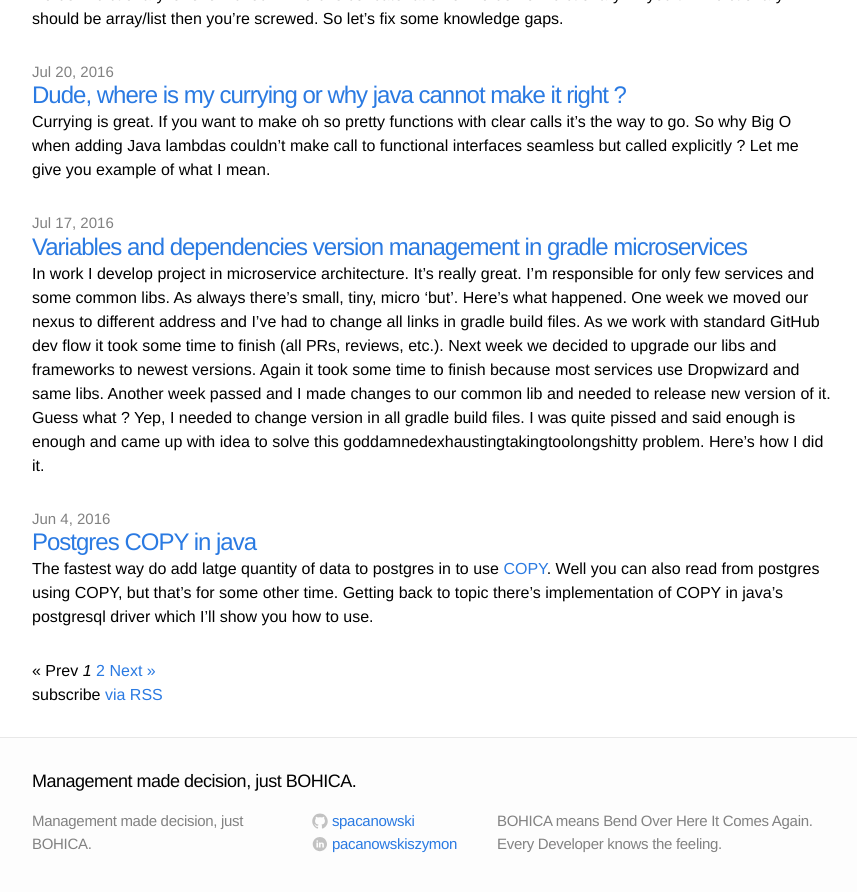
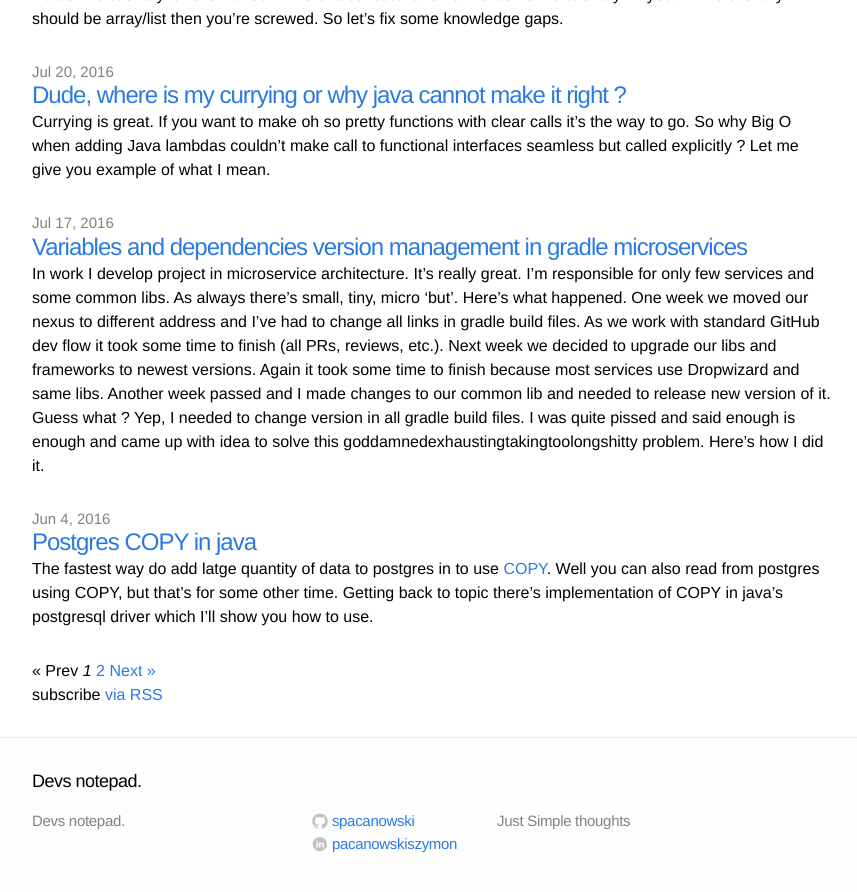
Before and after one commit to spacanowski/spacanowski.github.io, a Jekyll site: the page built from index.html, in a window 1280 px wide and 900 px high, scrolled down 608 px. Shown: the top 892 px of the window, without its empty margins (208-1065 px from the left). Built offline with Jekyll 4.4.1, drawn with Linux system fonts in a browser that asks for light colours; the list of posts is cut into pages by our own code; some of the changed text lies outside the part shown.

Commit message:
Update _config.yml

```diff
--- a/_config.yml
+++ b/_config.yml
@@ -1,6 +1,6 @@
 # Site settings
-title: Management made decision, just BOHICA.
-description: "BOHICA means Bend Over Here It Comes Again. Every Developer knows the feeling."
+title: Devs notepad.
+description: "Just Simple thoughts"
 baseurl: "https://spacanowski.github.io"
 
 github_username: spacanowski
```
